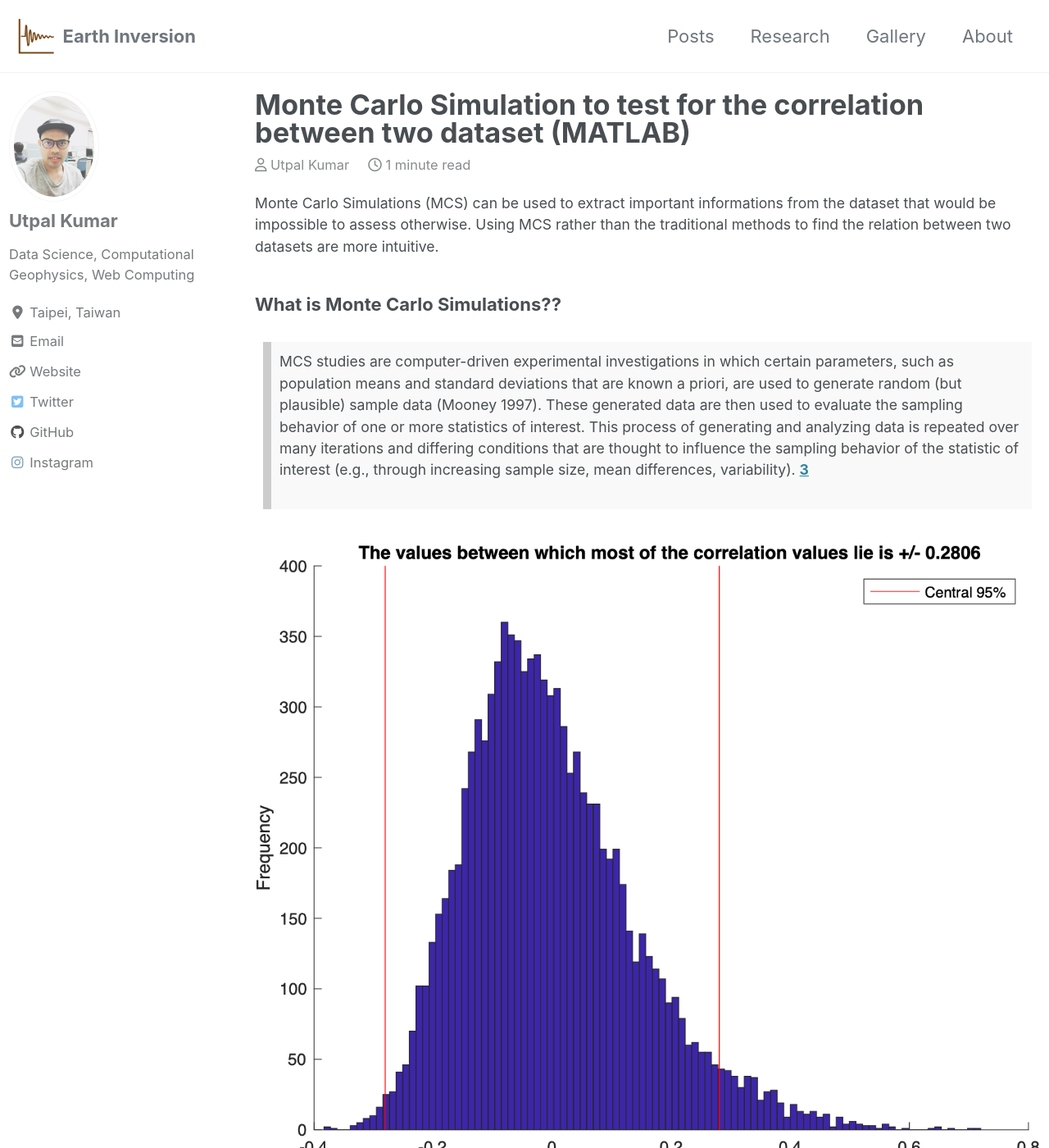
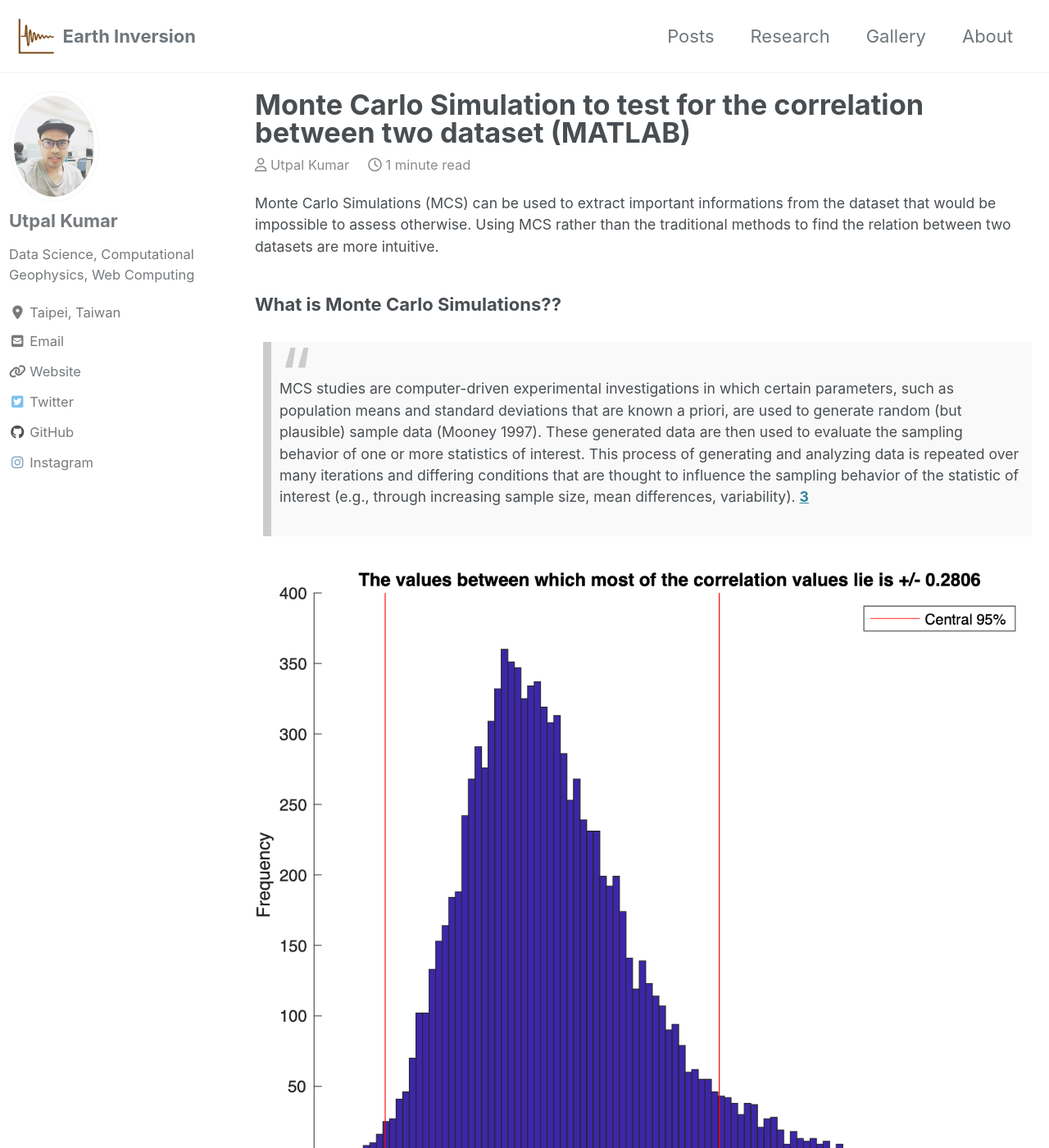
Before and after one commit to apexcodings/earthinversion.github.io, a Jekyll site: the page built from _posts/2020-05-22-monte-carlo-simulations-correlations.md, in a window 1280 px wide and 1400 px high. Shown: the whole window at 82% size. Built offline with Jekyll 4.4.1, drawn with Linux system fonts in a browser that asks for light colours; cached includes are drawn as plain includes; nearby versions of some CDN libraries; comment, search, counter and statistics services are not loaded.

Commit message:
Single HTML updated on edit

```diff
--- a/_layouts/single.html
+++ b/_layouts/single.html
@@ -54,7 +54,7 @@ layout: default
         {% include page__taxonomy.html %}
         {% if page.last_modified_at %}
           <p class="page__date"><strong><i class="fas fa-fw fa-calendar-plus" aria-hidden="true"></i> Created on:</strong> <time datetime="{{ page.date | date_to_xmlschema }}">{{ page.date | date: "%B %d, %Y" }}</time></p>
-          <p class="page__date"><strong><i class="fas fa-fw fa-calendar-alt" aria-hidden="true"></i> {{ site.data.ui-text[site.locale].date_label | default: "Updated on:" }}</strong> <time datetime="{{ page.last_modified_at | date: "%Y-%m-%d" }}">{{ page.last_modified_at | date: "%B %d, %Y" }}</time></p>
+          <p class="page__date"><strong><i class="fas fa-fw fa-calendar-alt" aria-hidden="true"></i> Updated on:</strong> <time datetime="{{ page.last_modified_at | date: "%Y-%m-%d" }}">{{ page.last_modified_at | date: "%B %d, %Y" }}</time></p>
         {% elsif page.date %}
           <p class="page__date"><strong><i class="fas fa-fw fa-calendar-plus" aria-hidden="true"></i> Created on:</strong> <time datetime="{{ page.date | date_to_xmlschema }}">{{ page.date | date: "%B %d, %Y" }}</time></p>
         {% endif %}
--- a/_pages/about-me.html
+++ b/_pages/about-me.html
@@ -18,7 +18,8 @@ classes:
   </div>
 
   <blockquote>
-    “First you guess, then you compute the consequences. Compare the consequences to experience. If it disagrees with experience, the guess is wrong. It doesn’t matter how beautiful your guess is, or how smart you are. Or what your name is, if it disagrees with experiment, it’s wrong. That’s all there is to it.” -Richard Feynman
+    “First you guess, then you compute the consequences. Compare the consequences to experience. If it disagrees with experience, the guess is wrong. It doesn’t matter how beautiful your guess is, or how smart you are. Or what your name is, if it disagrees with experiment, it’s wrong. That’s all there is to it.” <br>
+    -Richard Feynman
   </blockquote>
 
   <button class="collapsible">Computing and Technical Skills</button>
--- a/_sass/minimal-mistakes/_base.scss
+++ b/_sass/minimal-mistakes/_base.scss
@@ -121,6 +121,15 @@ blockquote {
       padding-right: 5px;
     }
   }
+}
+
+blockquote:before {
+  color: #ccc;
+  content: open-quote;
+  font-size: 4em;
+  line-height: 0.1em;
+  margin-right: 0.25em;
+  vertical-align: -0.4em;
 }
 
 /* links */
```
